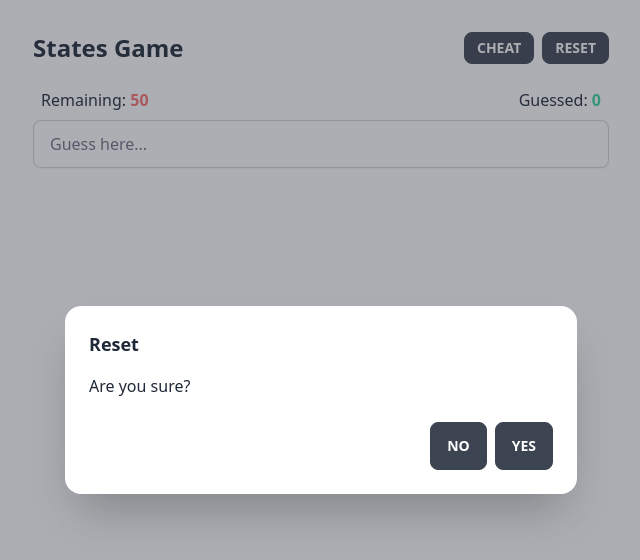
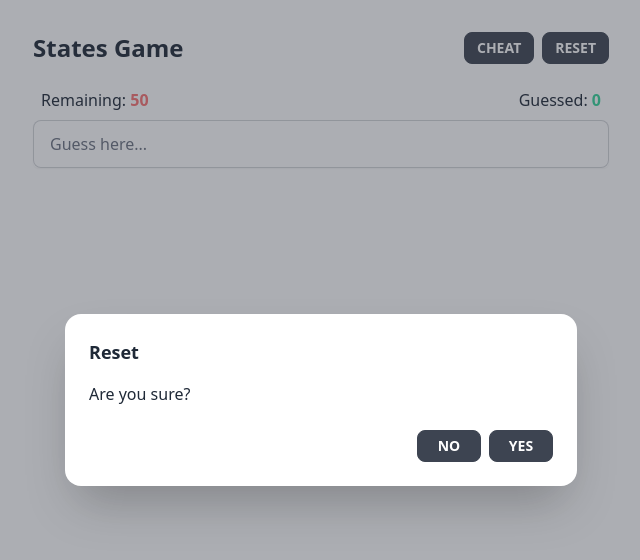
Before and after one commit to mattflow/states-game, a React (Vite) app: page / in a window 1280 px wide. Both pictures are taken after a click on the label "RESET". Shown: the top 560 px of the page, without its empty margins (319-959 px from the left). Built offline with nearby package versions, Linux system fonts and the light colour scheme; a web font is replaced by a local one.

Commit message:
Change modal buttons

```diff
--- a/src/components/Header.tsx
+++ b/src/components/Header.tsx
@@ -35,10 +35,14 @@ const Header = ({ guessedSet, onResetClick }: HeaderProps) => (
         <h3 className="text-lg font-bold">Reset</h3>
         <p className="pt-4">Are you sure?</p>
         <div className="modal-action">
-          <label htmlFor="reset-modal" className="btn">
+          <label htmlFor="reset-modal" className="btn-sm btn w-16">
             No
           </label>
-          <label htmlFor="reset-modal" className="btn" onClick={onResetClick}>
+          <label
+            htmlFor="reset-modal"
+            className="btn-sm btn w-16"
+            onClick={onResetClick}
+          >
             Yes
           </label>
         </div>
```
